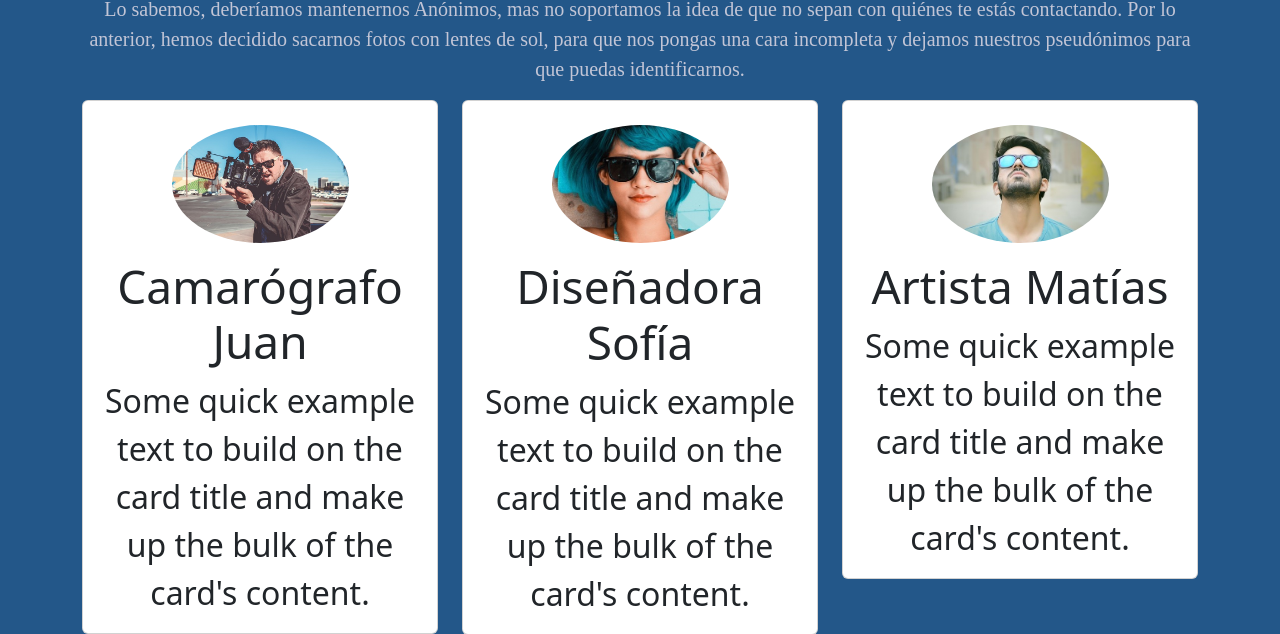
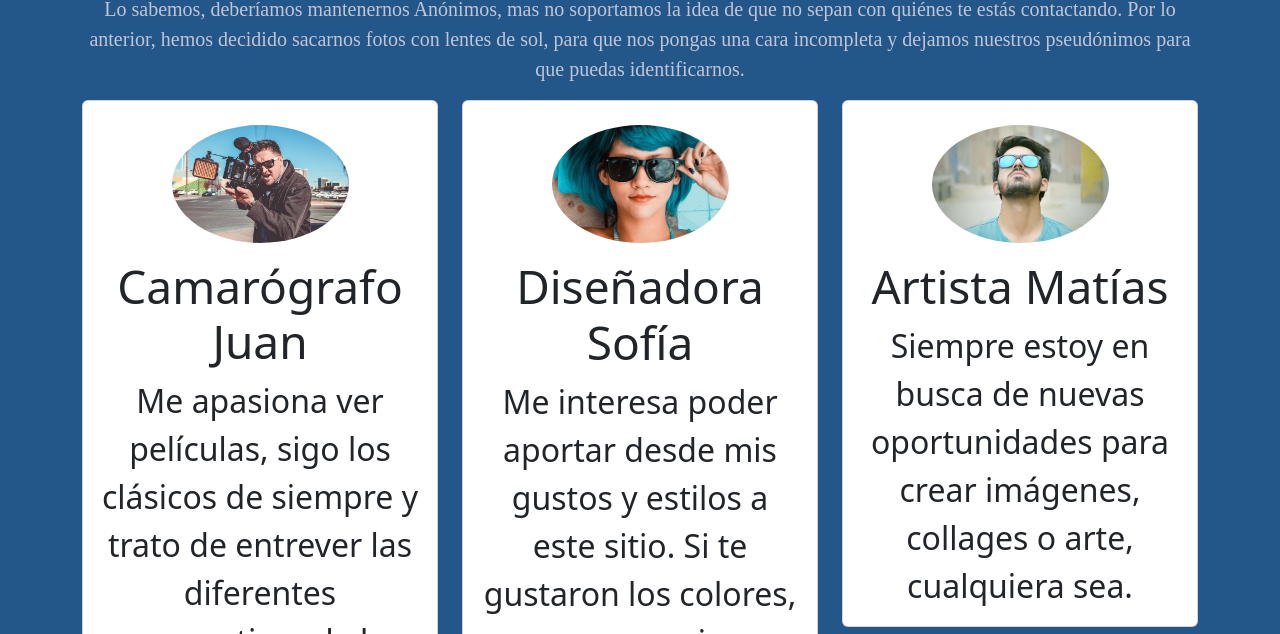
Before and after one commit to maruheresd/PFVaras, a plain HTML site: page pages/quienes.html in a window 1280 px wide. Shown: the part 166-800 px from the top of the page. Drawn offline with nearby package versions, Linux system fonts and the light colour scheme.

Commit message:
más arreglos

```diff
--- a/pages/quienes.html
+++ b/pages/quienes.html
@@ -49,7 +49,7 @@
                             <img src="../imagenes/camarografolentes.jpg" class="card-img-top rounded-circle w-50 mt-4" alt="...">
                             <div class="card-body">
                               <h5 class="card-title">Camarógrafo Juan</h5>
-                              <p class="card-text">Some quick example text to build on the card title and make up the bulk of the card's content.</p>
+                              <p class="card-text">Me apasiona ver películas, sigo los clásicos de siempre y trato de entrever las diferentes perspectivas de los directores en cada escena.</p>
                             </div>
                           </div>
                     </div>
@@ -58,7 +58,7 @@
                           <img src="../imagenes/mujerlentes.jpg" class="card-img-top rounded-circle w-50 mt-4" alt="...">
                           <div class="card-body">
                             <h5 class="card-title">Diseñadora Sofía</h5>
-                            <p class="card-text">Some quick example text to build on the card title and make up the bulk of the card's content.</p>
+                            <p class="card-text"> Me interesa poder aportar desde mis gustos y estilos a este sitio. Si te gustaron los colores, es por mi.</p>
                           </div>
                         </div>
                     </div>
@@ -67,7 +67,7 @@
                           <img src="../imagenes/hombrelentes.jpg" class="card-img-top rounded-circle w-50 mt-4" alt="...">
                           <div class="card-body">
                             <h5 class="card-title">Artista Matías</h5>
-                            <p class="card-text">Some quick example text to build on the card title and make up the bulk of the card's content.</p>
+                            <p class="card-text">Siempre estoy en busca de nuevas oportunidades para crear imágenes, collages o arte, cualquiera sea.</p>
                           </div>
                         </div>
                     </div>
```
